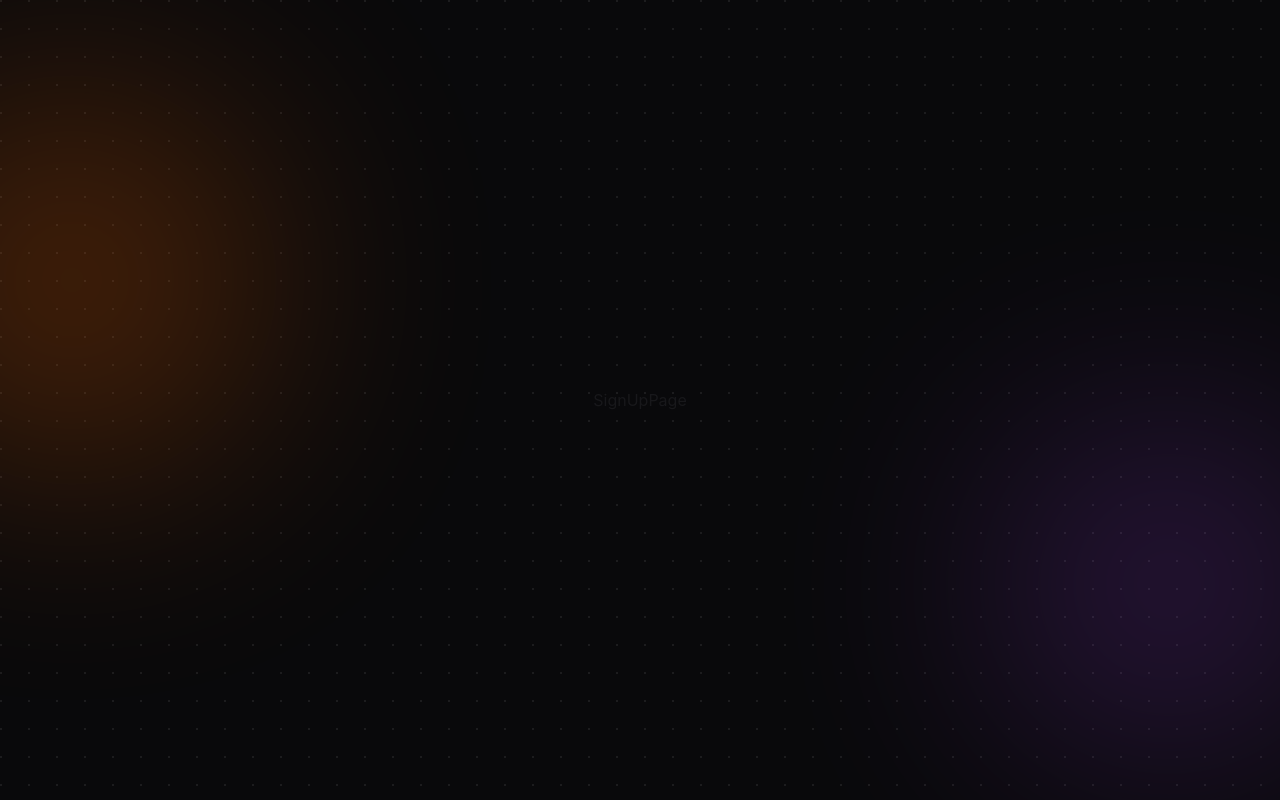
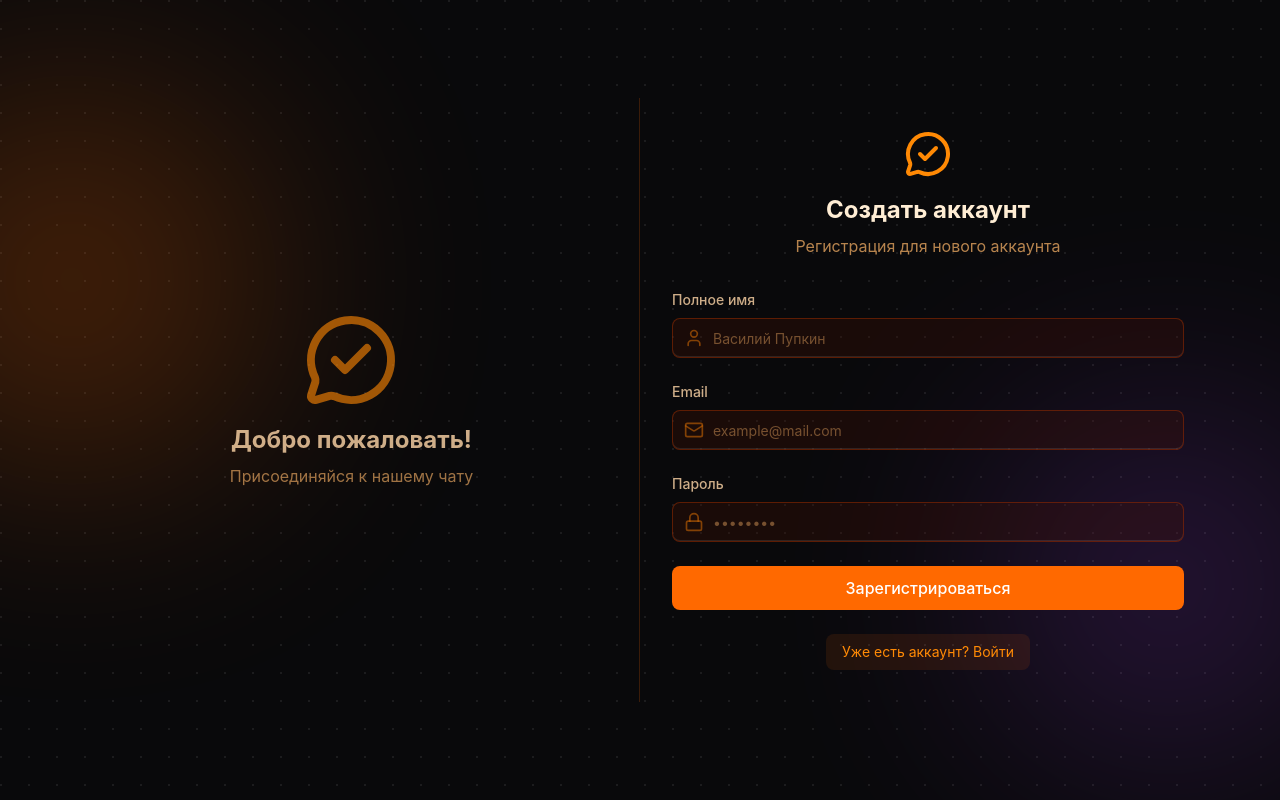
Before and after one commit to PatrickNotStar007/test-chat, a React (Vite) app in the folder frontend/: page /signup in a window 1280 px wide. Built offline with nearby package versions, Linux system fonts and the light colour scheme; no server answers.

Commit message:
signup implement

```diff
--- a/frontend/package.json
+++ b/frontend/package.json
@@ -12,8 +12,10 @@
   "dependencies": {
     "@tailwindcss/vite": "^4.3.0",
     "axios": "^1.17.0",
+    "lucide-react": "^1.17.0",
     "react": "^19.2.5",
     "react-dom": "^19.2.5",
+    "react-hot-toast": "^2.6.0",
     "react-router": "^7.17.0",
     "tailwindcss": "^4.3.0",
     "zustand": "^5.0.14"
--- a/frontend/src/App.tsx
+++ b/frontend/src/App.tsx
@@ -1,9 +1,23 @@
-import { Route, Routes } from 'react-router'
+import { Navigate, Route, Routes } from 'react-router'
 import ChatPage from './pages/ChatPage'
 import LoginPage from './pages/LoginPage'
 import SignUpPage from './pages/SignUpPage'
+import { useAuthStore } from './store/useAuthStore'
+import { useEffect } from 'react'
+import PageLoader from './components/PageLoader'
+import { Toaster } from 'react-hot-toast'
 
 const App = () => {
+    const { authUser, isCheckingAuth, checkAuth } = useAuthStore()
+
+    useEffect(() => {
+        checkAuth()
+    }, [checkAuth])
+
+    console.log(authUser)
+
+    if (isCheckingAuth) return <PageLoader />
+
     return (
         <div className="min-h-screen bg-zinc-950 relative flex items-center justify-center p-4 overflow-hidden">
             <div className="absolute inset-0 bg-[length:28px_28px] [background-image:radial-gradient(circle_at_1px_1px,#ffffff14_1px,transparent_1px)]" />
@@ -11,10 +25,23 @@ const App = () => {
             <div className="absolute bottom-[5%] -right-[5%] w-[350px] h-[350px] bg-purple-500 opacity-20 rounded-full blur-[120px]" />
 
             <Routes>
-                <Route path="/" element={<ChatPage />} />
-                <Route path="/login" element={<LoginPage />} />
-                <Route path="/signup" element={<SignUpPage />} />
+                <Route
+                    path="/"
+                    element={
+                        authUser ? <ChatPage /> : <Navigate to={'/login'} />
+                    }
+                />
+                <Route
+                    path="/login"
+                    element={!authUser ? <LoginPage /> : <Navigate to={'/'} />}
+                />
+                <Route
+                    path="/signup"
+                    element={!authUser ? <SignUpPage /> : <Navigate to={'/'} />}
+                />
             </Routes>
+
+            <Toaster />
         </div>
     )
 }
--- /dev/null
+++ b/frontend/src/components/PageLoader.tsx
@@ -0,0 +1,11 @@
+import { LoaderCircle } from 'lucide-react'
+
+const PageLoader = () => {
+    return (
+        <div className="flex items-center justify-center h-screen">
+            <LoaderCircle className="size-10 animate-spin" />
+        </div>
+    )
+}
+
+export default PageLoader
--- a/frontend/src/index.css
+++ b/frontend/src/index.css
@@ -1,2 +1,28 @@
 @import 'tailwindcss';
 @plugin "daisyui";
+
+.input {
+    @apply w-full bg-orange-950/30 border border-orange-800/50 rounded-lg py-2 pl-10 pr-4 text-slate-200 placeholder-orange-300/40 focus:ring-2 focus:ring-orange-500 focus:border-transparent;
+}
+
+.auth-input-icon {
+    @apply absolute left-3 top-1/2 -translate-y-1/2 text-orange-400/60 size-5;
+}
+
+.auth-input-label {
+    @apply block text-sm font-medium text-orange-200/80 mb-2;
+}
+
+.auth-badge {
+    @apply inline-flex items-center px-3 py-1 text-xs font-medium rounded-full bg-orange-500/20 text-orange-300;
+}
+
+.auth-btn {
+    @apply w-full bg-orange-500 text-white rounded-lg py-2.5 font-medium
+  hover:bg-orange-600 focus:ring-2 focus:ring-orange-500;
+}
+
+.auth-link {
+    @apply px-4 py-2 inline-block bg-orange-500/10 rounded-lg text-orange-400
+  hover:text-orange-500 text-sm transition-colors;
+}
--- a/frontend/src/pages/SignUpPage.tsx
+++ b/frontend/src/pages/SignUpPage.tsx
@@ -1,7 +1,139 @@
-import React from 'react'
+import { useState } from 'react'
+import { useAuthStore } from '../store/useAuthStore'
+import {
+    MessageCircleCheckIcon,
+    UserIcon,
+    MailIcon,
+    LockIcon,
+    LoaderIcon,
+} from 'lucide-react'
+import { Link } from 'react-router'
 
 const SignUpPage = () => {
-    return <div>SignUpPage</div>
+    const [formData, setFormData] = useState({
+        fullName: '',
+        email: '',
+        password: '',
+    })
+    const { signup, isSigningUp } = useAuthStore()
+
+    const handleSubmit = (e: React.FormEvent) => {
+        e.preventDefault()
+        signup(formData)
+    }
+
+    return (
+        <div className="w-full max-w-6xl h-auto max-h-[800px] z-99">
+            <div className="w-full flex flex-col md:flex-row rounded-2xl overflow-hidden">
+                {/* левая панель  */}
+                <div className="md:w-1/2 p-8 flex items-center justify-center md:border-r border-orange-500/20">
+                    <div className="text-center">
+                        <MessageCircleCheckIcon className="w-24 h-24 text-orange-400/60 mx-auto mb-4" />
+                        <h3 className="text-2xl font-bold text-orange-200/80 mb-2">
+                            Добро пожаловать!
+                        </h3>
+                        <p className="text-orange-300/60">
+                            Присоединяйся к нашему чату
+                        </p>
+                    </div>
+                </div>
+
+                {/* правая панель  */}
+                <div className="md:w-1/2 p-8">
+                    {/* заголовки */}
+                    <div className="text-center mb-8">
+                        <MessageCircleCheckIcon className="w-12 h-12 mx-auto text-orange-400 mb-4" />
+                        <h2 className="text-2xl font-bold text-orange-100 mb-2">
+                            Создать аккаунт
+                        </h2>
+                        <p className="text-orange-300/70">
+                            Регистрация для нового аккаунта
+                        </p>
+                    </div>
+
+                    {/* форма */}
+                    <form onSubmit={handleSubmit} className="space-y-6">
+                        <div>
+                            <label className="auth-input-label">
+                                Полное имя
+                            </label>
+                            <div className="relative">
+                                <UserIcon className="auth-input-icon" />
+                                <input
+                                    type="text"
+                                    value={formData.fullName}
+                                    onChange={(e) =>
+                                        setFormData({
+                                            ...formData,
+                                            fullName: e.target.value,
+                                        })
+                                    }
+                                    className="input"
+                                    placeholder="Василий Пупкин"
+                                />
+                            </div>
+                        </div>
+
+                        <div>
+                            <label className="auth-input-label">Email</label>
+                            <div className="relative">
+                                <MailIcon className="auth-input-icon" />
+                                <input
+                                    type="email"
+                                    value={formData.email}
+                                    onChange={(e) =>
+                                        setFormData({
+                                            ...formData,
+                                            email: e.target.value,
+                                        })
+                                    }
+                                    className="input"
+                                    placeholder="example@mail.com"
+                                />
+                            </div>
+                        </div>
+
+                        <div>
+                            <label className="auth-input-label">Пароль</label>
+                            <div className="relative">
+                                <LockIcon className="auth-input-icon" />
+                                <input
+                                    type="password"
+                                    value={formData.password}
+                                    onChange={(e) =>
+                                        setFormData({
+                                            ...formData,
+                                            password: e.target.value,
+                                        })
+                                    }
+                                    className="input"
+                                    placeholder="••••••••"
+                                />
+                            </div>
+                        </div>
+
+                        <button
+                            type="submit"
+                            className="auth-btn"
+                            disabled={isSigningUp}
+                        >
+                            {isSigningUp ? (
+                                <LoaderIcon className="w-full h-5 animate-spin text-center" />
+                            ) : (
+                                'Зарегистрироваться'
+                            )}
+                        </button>
+                    </form>
+
+                    <div className="mt-6 text-center">
+                        <Link to="/login" className="auth-link">
+                            Уже есть аккаунт? Войти
+                        </Link>
+                    </div>
+                </div>
+            </div>
+        </div>
+    )
 }
 
 export default SignUpPage
--- a/frontend/src/store/useAuthStore.ts
+++ b/frontend/src/store/useAuthStore.ts
@@ -1,3 +1,52 @@
 import { create } from 'zustand'
+import { axiosInstance } from '../lib/axios'
+import toast from 'react-hot-toast'
+import axios from 'axios'
 
-export const useAuthStore = create((set) => {})
+interface User {
+    id: string
+    fullName: string
+    email: string
+}
+
+interface AuthState {
+    authUser: User | null
+    isCheckingAuth: boolean
+    isSigningUp: boolean
+    checkAuth: () => Promise<void>
+    signup: (data: any) => Promise<void>
+}
+
+export const useAuthStore = create<AuthState>((set) => ({
+    authUser: null,
+    isCheckingAuth: true,
+    isSigningUp: false,
+
+    checkAuth: async () => {
+        try {
+            const res = await axiosInstance.get('/auth/check')
+            set({ authUser: res.data })
+        } catch (error) {
+            console.error('Ошибка в checkAuth', error)
+            set({ authUser: null })
+        } finally {
+            set({ isCheckingAuth: false })
+        }
+    },
+
+    signup: async (data) => {
+        set({ isSigningUp: true })
+
+        try {
+            const res = await axiosInstance.post('/auth/signup', data)
+            set({ authUser: res.data })
+            toast.success('Аккаунт успешно создан')
+        } catch (error) {
+            if (axios.isAxiosError(error) && error.response?.data.message)
+                toast.error(error.response.data.message)
+            else toast.error('Произошла ошибка при создании аккаунта')
+        } finally {
+            set({ isSigningUp: false })
+        }
+    },
+}))
```
Also changed, not shown: 1 other file (tests, documents, lock files or other folders).
